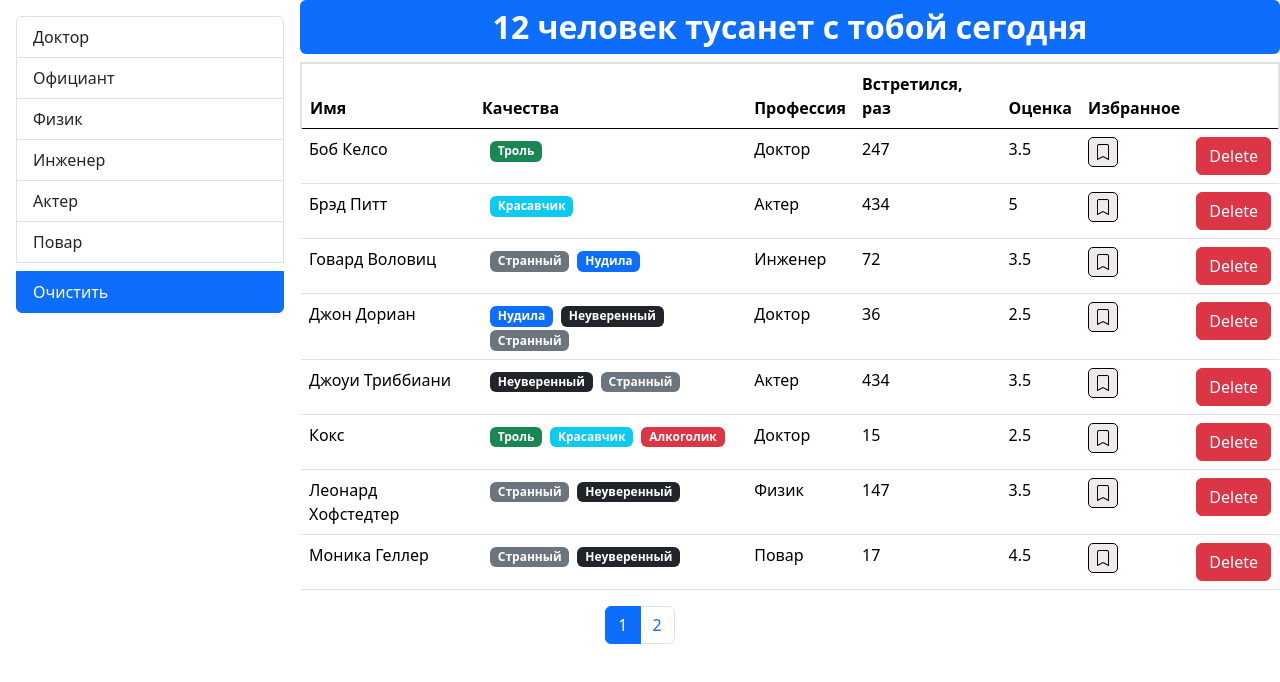
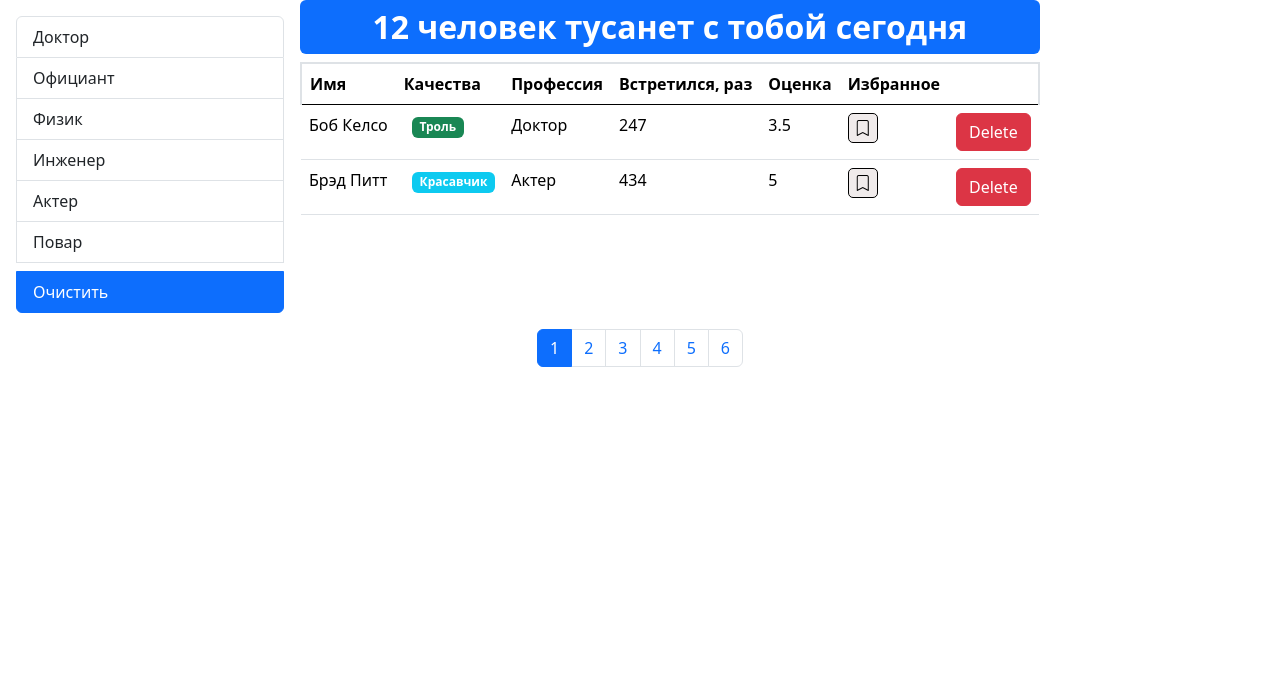
Before and after one commit to butuzz74/-1-function-conponents, a React (Create React App) app: page / in a window 1280 px wide. Shown: the top 682 px of the page. Built offline with nearby package versions, Linux system fonts and the light colour scheme.

Commit message:
sorting with refactoring

```diff
--- a/src/components/App.jsx
+++ b/src/components/App.jsx
@@ -1,38 +1,9 @@
-import React, { useState, useEffect } from "react";
-import API from "../api";
+import React from "react";
+// import API from "../api";
 import Users from "./Users";
-import Preloader from "./Preloader";
 
 const App = () => {
-    const [users, setUsers] = useState();
-    useEffect(() => {
-        API.users.fetchAll().then((data) => setUsers(data));
-    }, []);
-    const handleDeleteUser = (id) => {
-        setUsers(users.filter((user) => user._id !== id));
-    };
-    const handleNothingFavorite = (id) => {
-        setUsers(
-            users.map((user) => {
-                if (user._id === id) {
-                    user.bookmark = !user.bookmark;
-                }
-                return user;
-            })
-        );
-    };
-
-    return (
-        users
-            ? (
-                <Users
-                    users={users}
-                    handleDeleteUser={handleDeleteUser}
-                    handleNothingFavorite={handleNothingFavorite}
-                />
-            )
-            : <Preloader/>
-    );
+    return <Users />;
 };
 
 export default App;
--- a/src/components/QualitiesList.jsx
+++ b/src/components/QualitiesList.jsx
@@ -13,6 +13,6 @@ const QualitiesList = ({ user }) => {
 };
 
 QualitiesList.propTypes = {
-    user: PropTypes.array.isRequired
+    user: PropTypes.object.isRequired
 };
 export default QualitiesList;
--- a/src/components/Users.jsx
+++ b/src/components/Users.jsx
@@ -3,24 +3,41 @@ import Pagination from "./Pagination";
 import UsersTable from "./UsersTable";
 import GroupList from "./GroupList";
 import Header from "./Header";
+import Preloader from "./Preloader";
 import API from "../api";
 import _ from "lodash";
 import { paginate } from "../utils/paginate";
-import PropTypes from "prop-types";
 
-const Users = (props) => {
-    const { users, handleDeleteUser, handleNothingFavorite } = props;
-    const pageSize = 8;
+const Users = () => {
+    const pageSize = 2;
 
+    const [users, setUsers] = useState();
     const [activePage, setActivePage] = useState(1);
     const [professions, setProfessions] = useState();
     const [selectedProf, setSelectedProf] = useState();
     const [sortBy, setSortBy] = useState({ iter: "name", order: "asc" });
 
     useEffect(() => {
+        API.users.fetchAll().then((data) => setUsers(data));
+    }, []);
+
+    useEffect(() => {
         API.professions.fetchAll().then((data) => setProfessions(data));
     }, []);
-    const arrProfessions = users.map((item) => item.profession.name);
+
+    const handleDeleteUser = (id) => {
+        setUsers(users.filter((user) => user._id !== id));
+    };
+    const handleNothingFavorite = (id) => {
+        setUsers(
+            users.map((user) => {
+                if (user._id === id) {
+                    user.bookmark = !user.bookmark;
+                }
+                return user;
+            })
+        );
+    };
 
     const handleActivePage = (pageIndex) => {
         setActivePage(pageIndex);
@@ -35,19 +52,29 @@ const Users = (props) => {
     const handleSort = (item) => {
         setSortBy(item);
     };
+
+    if (users && professions) {
+        const arrProfessions = users.map((item) => item.profession.name);
         const filteredUsers = selectedProf
             ? users.filter((user) => _.isEqual(user.profession, selectedProf))
             : users;
-    const sortedUsers = _.orderBy(filteredUsers, [sortBy.iter], [sortBy.order]);
+        const sortedUsers = _.orderBy(
+            filteredUsers,
+            [sortBy.iter],
+            [sortBy.order]
+        );
 
-    const userCrop = paginate(sortedUsers, activePage, pageSize, setActivePage);
+        const userCrop = paginate(
+            sortedUsers,
+            activePage,
+            pageSize,
+            setActivePage
+        );
         const itemsCount = filteredUsers.length;
 
-    useEffect(() => {
         if (!filteredUsers.length) {
             setSelectedProf();
         }
-    }, [filteredUsers]);
 
         return (
             <div>
@@ -94,10 +121,9 @@ const Users = (props) => {
                 )}
             </div>
         );
+    } else {
+        return <Preloader />;
+    }
 };
-Users.propTypes = {
-    users: PropTypes.oneOfType([PropTypes.array, PropTypes.object]),
-    handleDeleteUser: PropTypes.func.isRequired,
-    handleNothingFavorite: PropTypes.func.isRequired
-};
+
 export default Users;
```
Lines whose indentation alone changed are shown as unchanged.
